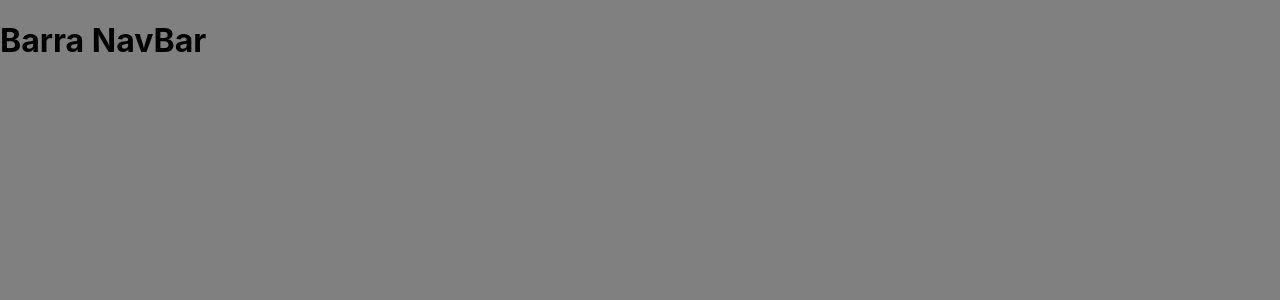
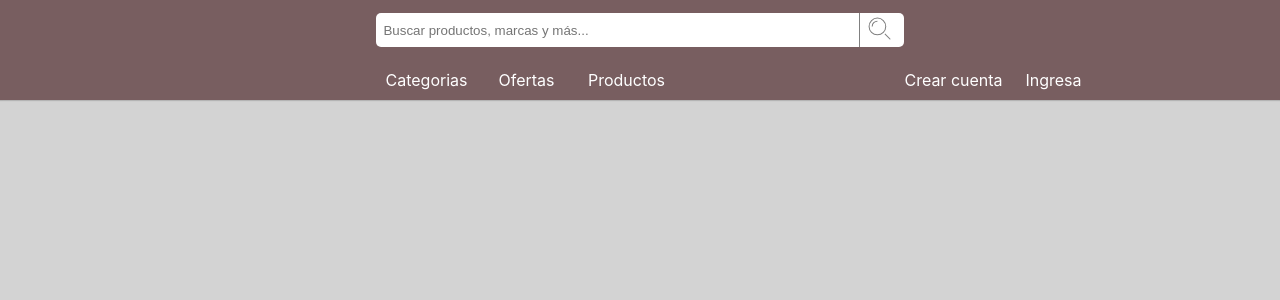
Before and after one commit to adquirose/coderhouse, a React (Create React App) app: page / in a window 1280 px wide. Shown: the top 300 px of the page. Built offline with nearby package versions, Linux system fonts and the light colour scheme.

Commit message:
avance en el nav

```diff
--- /dev/null
+++ b/src/components/Icons/PinUser.js
@@ -0,0 +1,25 @@
+import React from "react";
+import Icon from './index'
+function PinUser(props) {
+  return (
+    <Icon size={props.size} color={props.color}>
+        <g fill="#000000" stroke={props.color} strokeLinecap="square" strokeWidth="2">
+            <path
+            d="M40,18c0,11-16,27-16,27S8,29,8,18A15.854,15.854,0,0,1,24,2,15.854,15.854,0,0,1,40,18Z"
+            fill="none"
+            stroke={props.color}
+            />
+            <path
+            d="M32,26H16V23.869a2.991,2.991,0,0,1,1.919-2.8,17.711,17.711,0,0,1,12.15.013A2.993,2.993,0,0,1,32,23.886Z"
+            fill="none"
+            />
+            <path
+            d="M20,12.091a4,4,0,1,1,8,0C28,14.35,26.209,17,24,17S20,14.35,20,12.091Z"
+            fill="none"
+            />
+      </g>
+    </Icon>
+  );
+}
+
+export default PinUser;
--- /dev/null
+++ b/src/components/Icons/Search.js
@@ -0,0 +1,15 @@
+import React from "react";
+import Icon from "./index";
+function Search(props) {
+  return (
+    <Icon size={props.size}>
+      <g fill="#000000" stroke={props.color} strokeLinecap="square" strokeWidth="2">
+        <line fill="none" x1="44" x2="35" y1="44" y2="35" />
+        <circle cx="20" cy="20" fill="none" r="16" stroke={props.color} />
+        <path d="M10,20A10,10,0,0,1,20,10" fill="none" strokeLinecap="butt" />
+      </g>
+    </Icon>
+  );
+}
+
+export default Search;
--- /dev/null
+++ b/src/components/Icons/index.js
@@ -0,0 +1,15 @@
+import React from 'react'
+
+function Icon(props) {
+    return (
+      <svg
+        height={props.size}
+        width={props.size}
+        viewBox="0 0 48 48"
+        xmlns="http://www.w3.org/2000/svg"
+      >
+        {props.children}
+      </svg>
+    );
+}
+export default Icon
--- a/src/components/Navbar/index.js
+++ b/src/components/Navbar/index.js
@@ -1,10 +1,39 @@
 import React from 'react'
-
+import { Nav, NavContainer, Item, Link, Input, InputGroup, Button } from './styles.js'
+// import PinUser from '../Icons/PinUser'
+import Search from '../Icons/Search'
 function Navbar(){
     return(
-        <div>
-            <h1> Barra NavBar</h1>
-        </div>
+        <NavContainer>
+            <InputGroup>
+                <Input placeholder="Buscar productos, marcas y más..."/>
+                <Button
+                    onClick={() => alert("click button")}
+                >
+                    <Search size="25" color="gray"/>
+                </Button>
+            </InputGroup>
+            <Nav row="row1/bottom" column="col1/col2">
+               <Item>
+                   <Link>Categorias</Link>
+                </Item>
+                <Item>
+                   <Link>Ofertas</Link>
+                </Item>
+                <Item>
+                   <Link>Productos</Link>
+                </Item>
+            </Nav>
+            <Nav row="row1/bottom" column="col2/der">
+                <Item>
+                    <Link>Crear cuenta</Link>
+                </Item>
+                <Item>
+                    <Link>Ingresa</Link>
+                </Item>
+            </Nav>
+        </NavContainer>
+
     )
 }
 export default Navbar
--- /dev/null
+++ b/src/components/Navbar/styles.js
@@ -0,0 +1,59 @@
+import Styled from "styled-components";
+
+export const NavContainer = Styled.div`
+    width:100vw;
+    height:100px;
+    background:#785E60;
+    display:grid;
+    grid-template:[top] 60px [row1] 40px [bottom] / [izq] 1fr [col1] minmax(420px,1.4fr) [col2] 1fr [der];
+    box-shadow: 0 1px 1px rgba(0, 0, 0, 0.15);
+    align-items:center;
+`;
+export const Nav = Styled.ul`
+    display:grid;
+    grid-row: ${props => props.row};
+    grid-column: ${props => props.column};
+    grid-template:[top] 1fr [bottom] / [izq] 100px [col1] 100px [col2] 100px [der];
+    justify-items:center;
+    padding-left:0;
+    margin:0;
+`;
+export const Item = Styled.li`
+    list-style-type:none;
+    text-align:center;
+`;
+export const Link = Styled.a`
+    font-size:1rem;
+    cursor:pointer;
+    color:white;
+`;
+export const Input = Styled.input`
+    grid-column:izq/col1;
+    border:0;
+    height:32px;
+    &:focus{
+        outline:none !important;
+    }
+`;
+export const InputGroup = Styled.div`
+    grid-column:col1/col2;
+    grid-row:top/row1;
+    font-family: 'Arial';
+    display: grid;
+    grid-template:[top] 1fr [bottom] / [izq] 1fr [col1] 40px[];
+    padding-left:5px;
+    padding-right:5px;
+    border-radius: 5px;
+    background:white;
+`;
+export const Button = Styled.button`
+    border:0;
+    background:white;
+    border-left:1px solid gray;
+    grid-column:col1/der;
+    grid-row:top/bottom;
+    cursor:pointer;
+    &:focus{
+        outline:none !important;
+    }
+`
--- a/src/theme/globalStyle.js
+++ b/src/theme/globalStyle.js
@@ -4,7 +4,7 @@ const GlobalStyle = createGlobalStyle`
     body {
         margin: 0;
         padding: 0;
-        background-color:gray;
+        background-color:lightgrey;
         font-family: -apple-system, BlinkMacSystemFont, "Segoe UI", "Roboto", "Oxygen",
         "Ubuntu", "Cantarell", "Fira Sans", "Droid Sans", "Helvetica Neue",
         sans-serif;
```
Also changed, not shown: src/components/Icons/ShopingCart.js (added, +21 -0 lines).
